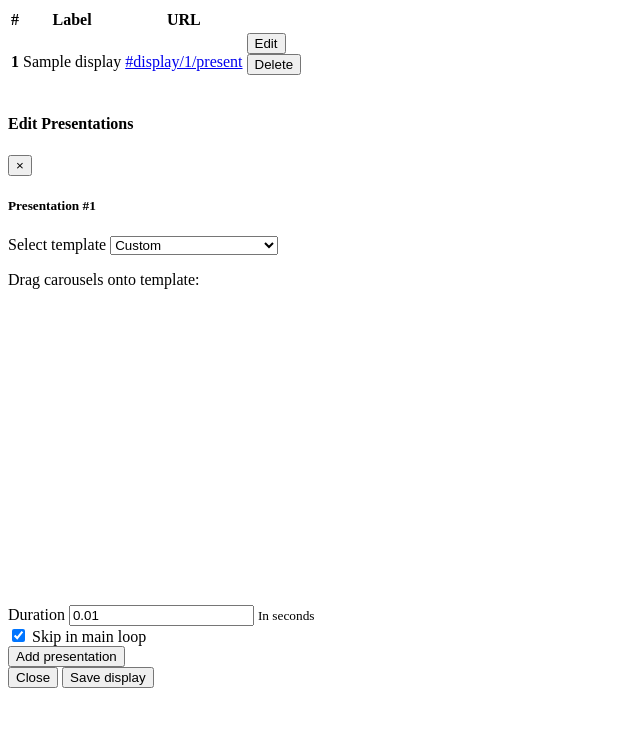
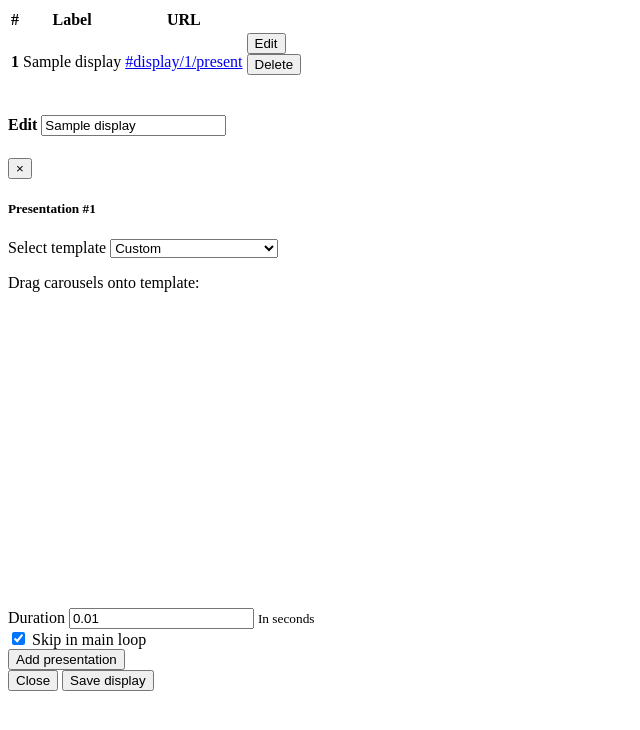
Before and after one commit to EnvironmentalDashboard/digital-signage, a Symfony app: template templates/display-table.html.twig in a window 1280 px wide. Shown: the top 730 px of the page, without its empty margins (0-640 px from the left). Run offline with Twig, Linux system fonts and the light colour scheme; the template is opened without the code that fills it: most values are stand-ins (such as "Sample title", 1, 10 or a date in 2020); some libraries are stand-ins or nearby versions.

Commit message:
can now edit display label

```diff
--- a/src/Controller/DisplayEdit.php
+++ b/src/Controller/DisplayEdit.php
@@ -70,6 +70,8 @@ class DisplayEdit extends AbstractController
         $presentationRepo = $entityManager->getRepository(Entity\Presentation::class);
 
         $display = $displayRepo->find($id);
+        $label = $request->request->get('display-label');
+        $display->setLabel($label);
 
         $templates = $request->request->get('pres_template');
         $durations = $request->request->get('pres_duration');
--- a/templates/display-table.html.twig
+++ b/templates/display-table.html.twig
@@ -41,7 +41,7 @@
     <div class="modal-content">
       <form action="{{ path('display-save-presentations', {'id': display.id}) }}" method="POST">
 				<div class="modal-header">
-					<h4 class="modal-title">Edit Presentations</h4>
+					<h4 class="modal-title form-inline">Edit <input type="text" class="form-control ml-2" name="display-label" placeholder="Display label" value="{{ display.label }}"></h4>
 					<button type="button" class="close" data-dismiss="modal" aria-label="Close">
 						<span aria-hidden="true">&times;</span>
 					</button>
```
